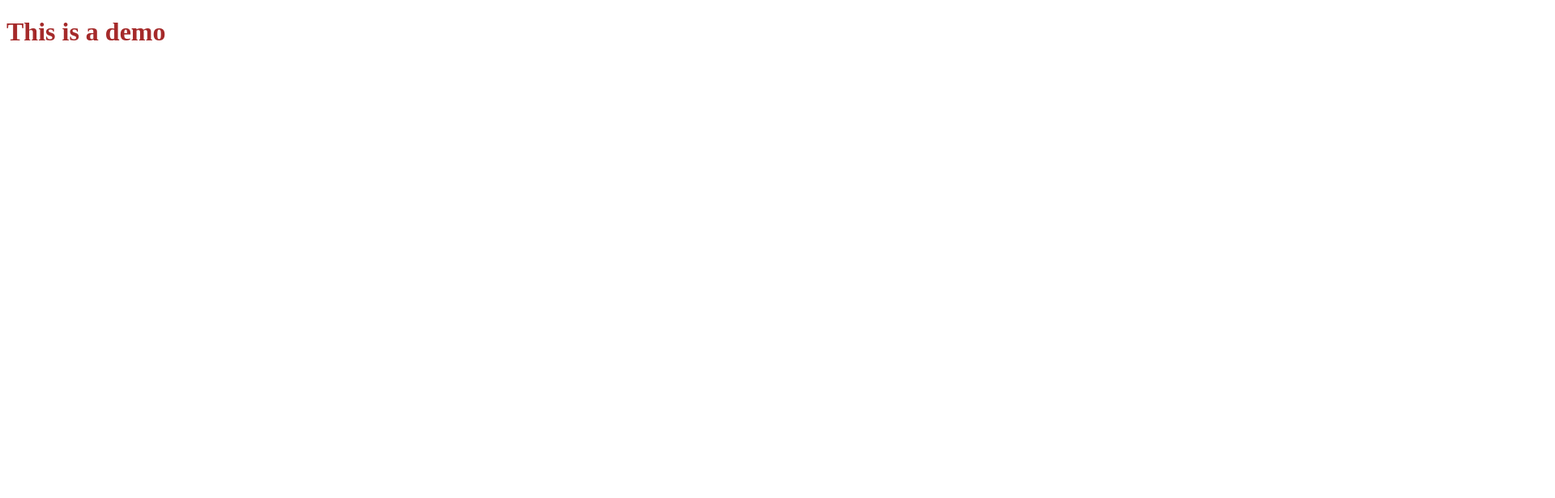
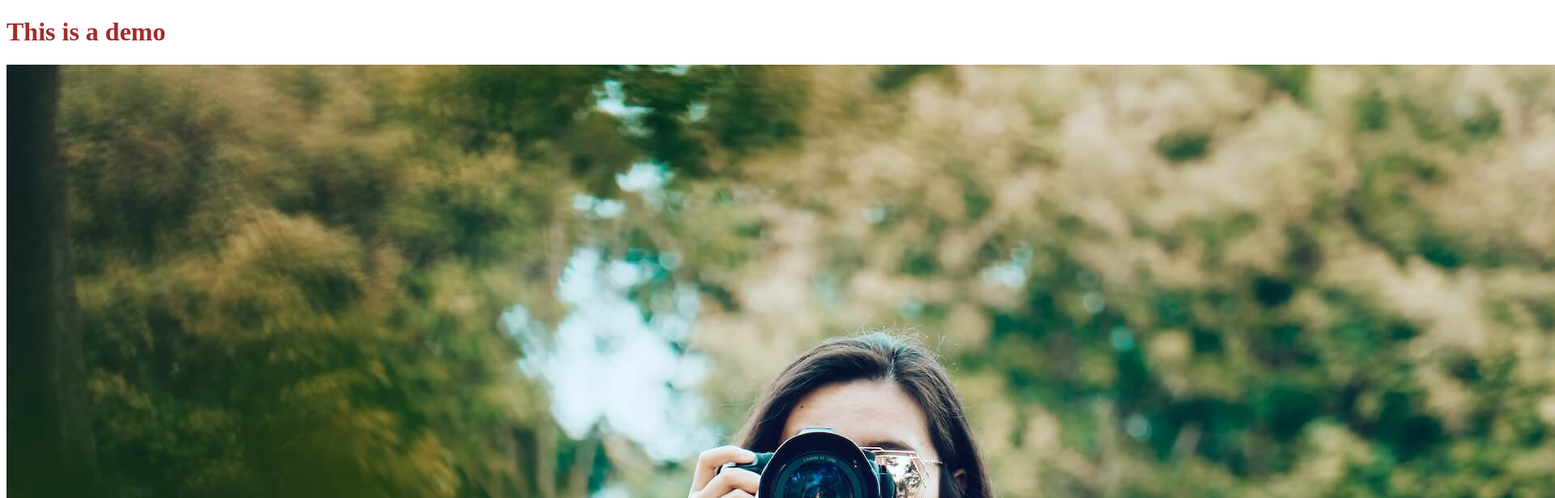
Before and after one commit to sumiyasheikh/demo, a plain HTML site: page index.html in a window 1280 px wide. Shown: the top 616 px of the page at 81% size, 1920 px wide, since content can reach past the window. Drawn offline with Linux system fonts and the light colour scheme.

Commit message:
image tag added

```diff
--- a/index.html
+++ b/index.html
@@ -10,5 +10,7 @@
 
     <h1>This is a demo</h1>
 
+    <img src="images/image.png" alt="image">
+
 </body>
 </html>
```
